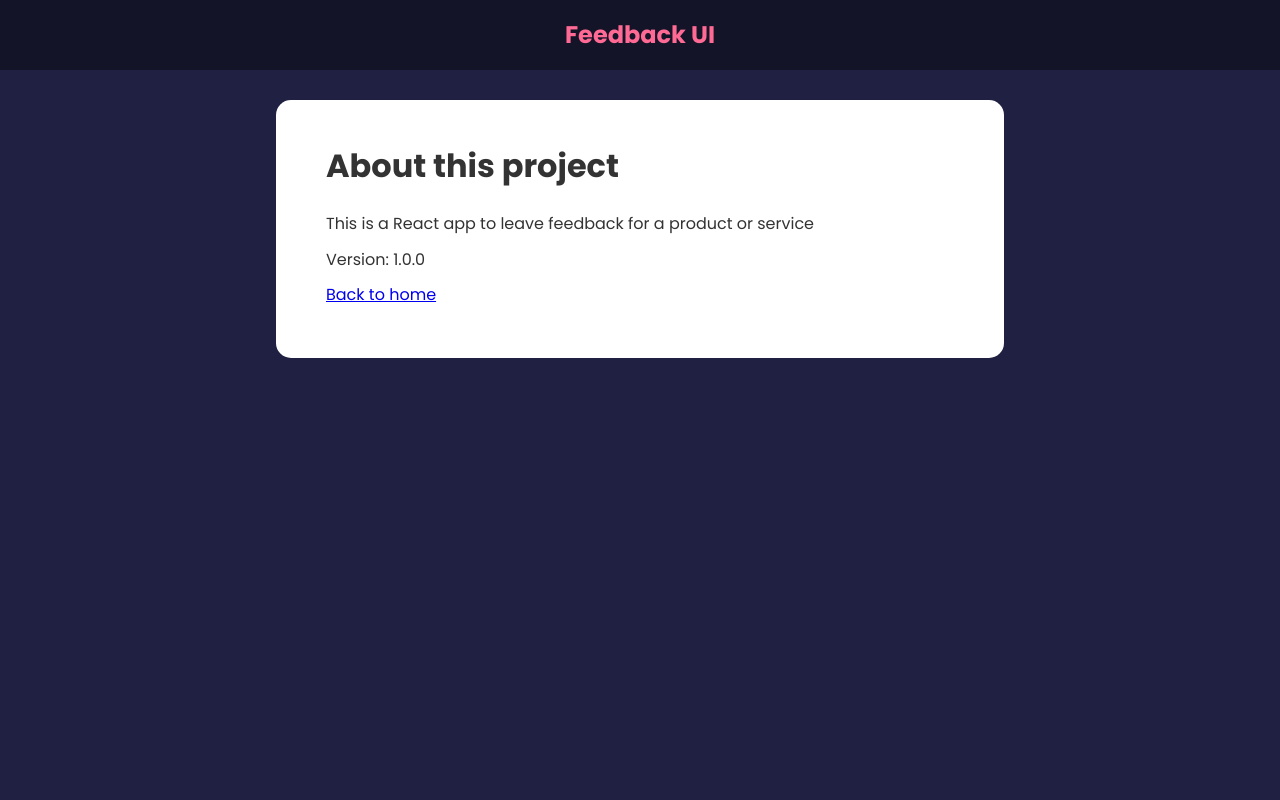
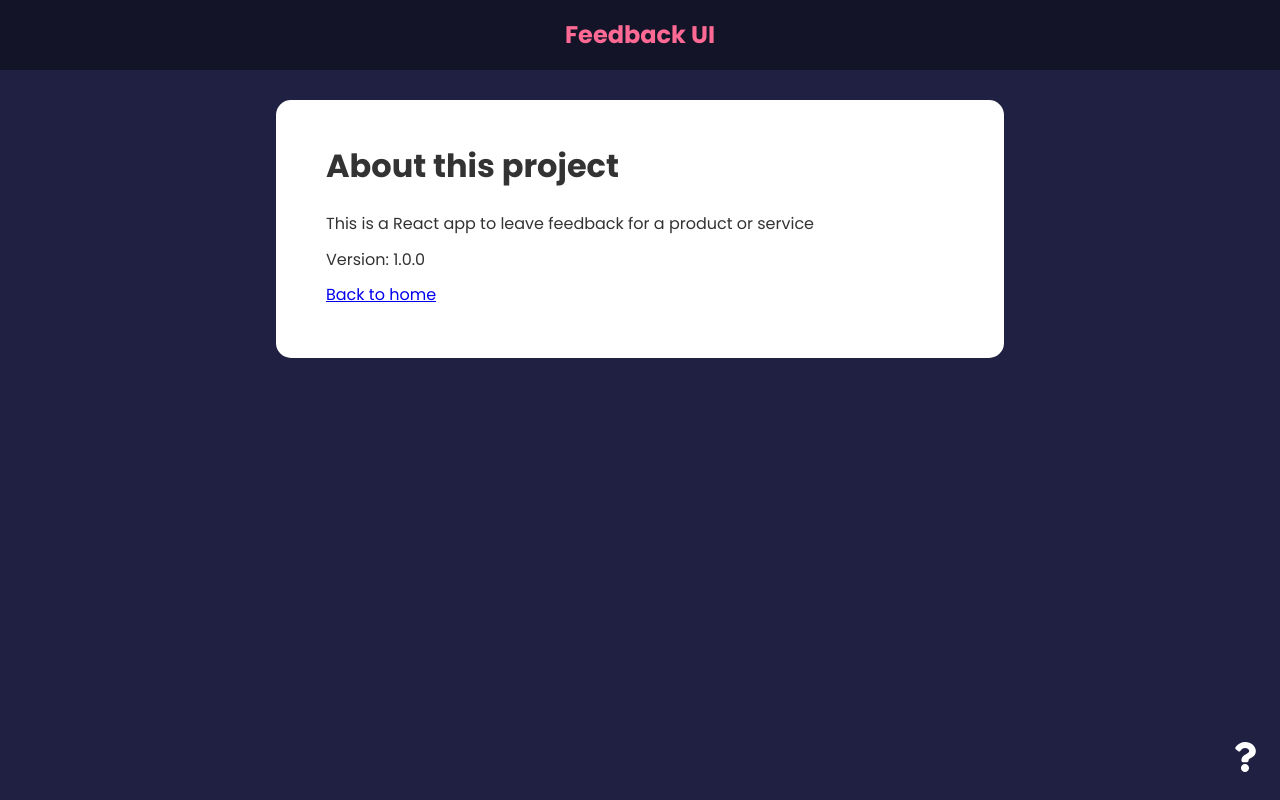
Before and after one commit to Belchenkov/feedback_ui_react, a React (Create React App) app: page /about in a window 1280 px wide. Built offline with nearby package versions, Linux system fonts and the light colour scheme.

Commit message:
Create Links & About Icon

```diff
--- a/src/App.js
+++ b/src/App.js
@@ -1,6 +1,9 @@
 import { v4 as uuidv4 } from 'uuid';
 import { useState } from 'react';
-import { BrowserRouter as Router, Route } from 'react-router-dom';
+import {
+    BrowserRouter as Router,
+    Route,
+} from 'react-router-dom';
 
 import Header from './components/Header';
 import FeedbackData from './data/FeedbackData';
@@ -8,6 +11,7 @@ import FeedbackList from './components/FeedbackList';
 import FeedbackStats from './components/FeedbackStats';
 import FeedbackForm from './components/FeedbackForm';
 import AboutPage from './pages/AboutPage';
+import AboutIconLink from './components/AboutIconLink';
 
 function App() {
     const [feedback, setFeedback] = useState(FeedbackData);
@@ -43,6 +47,7 @@ function App() {
                     />
                 </Route>
                 <Route path='/about' component={AboutPage} />
+                <AboutIconLink />
             </div>
         </Router>
     );
--- /dev/null
+++ b/src/components/AboutIconLink.jsx
@@ -0,0 +1,15 @@
+import React from 'react';
+import { Link } from 'react-router-dom';
+import { FaQuestion } from 'react-icons/fa';
+
+const AboutIconLink = () => {
+    return (
+        <div className='about-link'>
+            <Link to={'/about'}>
+                <FaQuestion size={30} />
+            </Link>
+        </div>
+    );
+};
+
+export default AboutIconLink;
```
